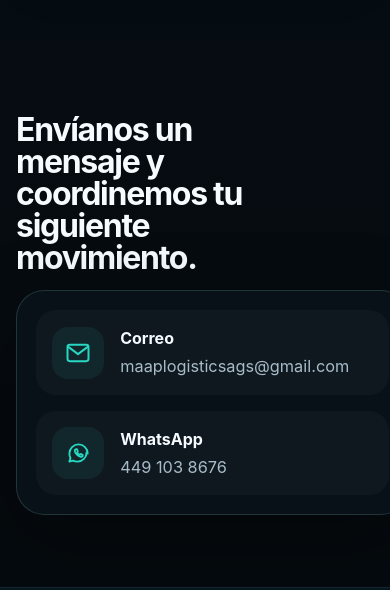
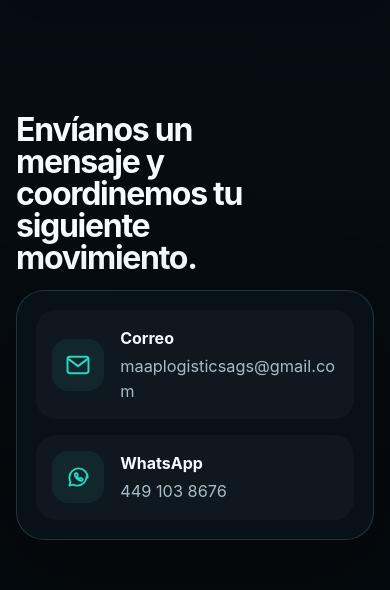
Before and after one commit to erickgtzh/maap-landing, a website built with Vite: page index.html in a window 390 px wide. Shown: the part 4953-5543 px from the top of the page. Built offline with nearby package versions, Linux system fonts and the light colour scheme.

Commit message:
fix: prevent contact card overflow on mobile

```diff
--- a/src/style.css
+++ b/src/style.css
@@ -558,6 +558,17 @@ h3 {
   overflow: visible;
 }
 
+.contact-item > span:last-child {
+  min-width: 0;
+  flex: 1 1 auto;
+}
+
+.contact-item small {
+  display: block;
+  overflow-wrap: anywhere;
+  word-break: break-word;
+}
+
 .panel-icon svg {
   width: 100%;
   height: 100%;
```
